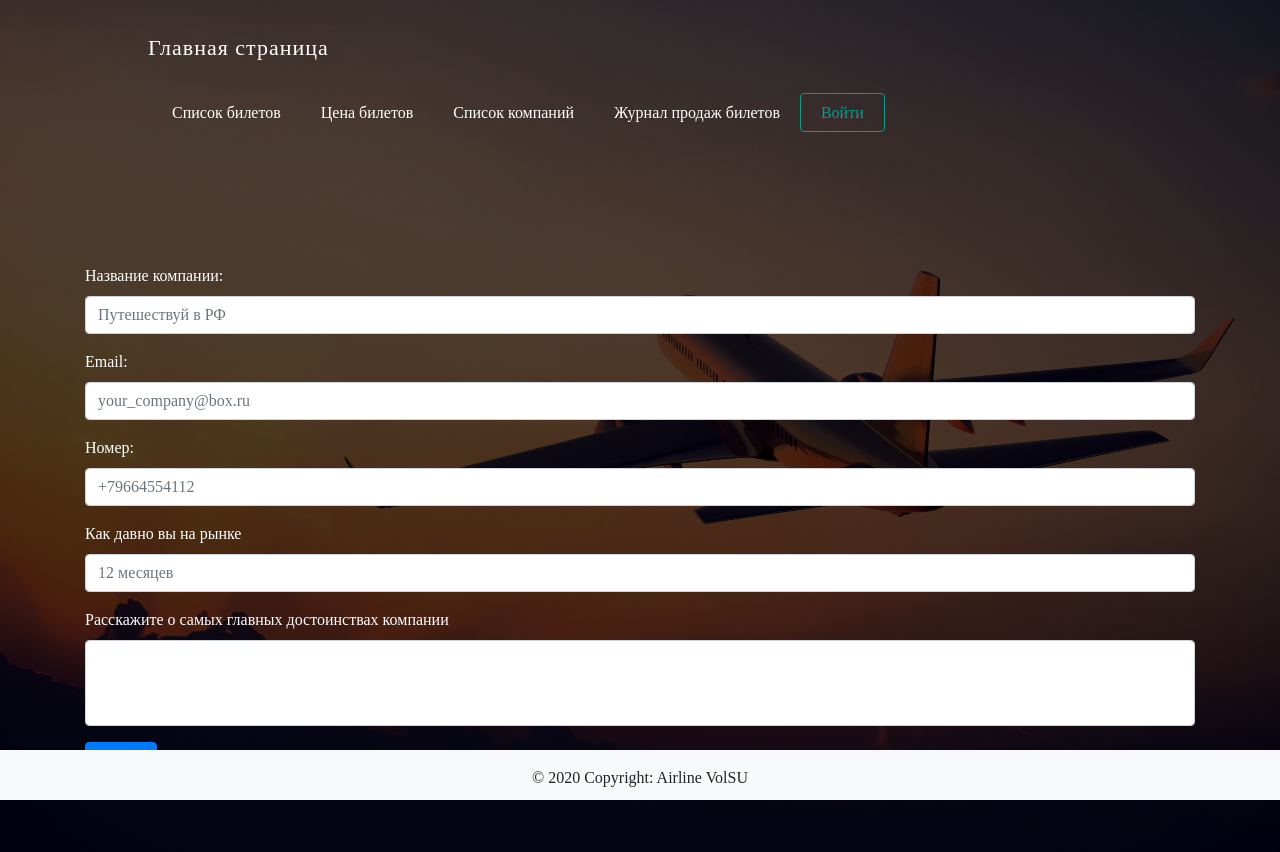
After one commit to airline-team/Airline, a PHP site: page /form_company.php in a window 1280 px wide. The commit adds this page. Run offline with PHP 8.4, Linux system fonts and the light colour scheme; some libraries are stand-ins or nearby versions.

Commit message:
Fixed design,add new file from CR,update airline.sql

```diff
--- /dev/null
+++ b/form_company.php
@@ -0,0 +1,45 @@
+<?php
+session_start();
+?>
+<!DOCTYPE html>
+<html lang="en">
+<head>
+    <title>Add company</title>
+    <?php include_once 'header.php'; ?>
+</head>
+<body>
+<div class="wrapper">
+    <?php include_once 'navbar.php'; ?>
+
+    <div class="container">
+        <form action="add_company.php" id="form_company" name="form_company" onsubmit="return validate()" method="POST">
+            <div class="form-group">
+                <label style="color: white">Название компании:</label>
+                <input type="text" id="company_name" name="company_name" class="form-control" placeholder="Путешествуй в РФ">
+            </div>
+            <div class="form-group">
+                <label style="color: white">Email:</label>
+                <input type="email" id="company_email" name="company_email" class="form-control" aria-describedby="emailHelp" placeholder="your_company@box.ru">
+            </div>
+            <div class="form-group">
+                <label style="color: white">Номер:</label>
+                <input type="tel" id="company_phone" name="company_phone" class="form-control" placeholder="+79664554112">
+            </div>
+            <div class="form-group">
+                <label style="color: white">Как давно вы на рынке</label>
+                <input type="text" id="company_age" name="company_age" class="form-control" placeholder="12 месяцев">
+            </div>
+            <div class="form-group">
+                <label style="color: white">Расскажите о самых главных достоинствах компании</label>
+                <textarea style="resize: none" id="company_info" name="company_info" class="form-control" rows="3"></textarea>
+            </div>
+            <button type="submit" id="submit" name="submit" class="btn btn-primary">Submit</button>
+        </form>
+    </div>
+    <br>
+    <br>
+    <br>
+    <?php include_once 'footer.php'; ?>
+    <script src="validation.js"></script>
+</body>
+</html>
--- a/list_tickets.php
+++ b/list_tickets.php
@@ -114,6 +114,12 @@ session_start();
                     </div>
                 </div>
             </div>
+            </div>
+        </div>
+        <br>
+        <br>
+    </div>
     <?php include_once 'footer.php'; ?>
+    </div>
 </body>
 </html>
--- a/navbar.php
+++ b/navbar.php
@@ -6,7 +6,7 @@
         <ul>
             <li><a href="list_tickets.php">Список билетов</a><li>
             <li><a href="price_tickets.php">Цена билетов</a><li>
-            <li><a href="#">Список компаний</a><li>
+            <li><a href="list_company.php">Список компаний</a><li>
             <li><a href="#">Журнал продаж билетов</a><li>
             <li><a href=<?php
                 if(empty($_SESSION['username']))echo "login.php";
--- a/personal_profile.php
+++ b/personal_profile.php
@@ -29,7 +29,7 @@ else {
 		<ul>
 			<li><a href="list_tickets.php">Список билетов</a><li>
 			<li><a href="price_tickets.php">Цена билетов</a><li>
-			<li><a href="#">Список компаний</a><li>
+			<li><a href="list_company.php">Список компаний</a><li>
 			<li><a href="#">Журнал продаж билетов</a><li>
 			<li><a href="exit.php">Выйти</a><li>
 		</ul>
--- a/style/style.css
+++ b/style/style.css
@@ -5,6 +5,7 @@ html, body{
 }
 .container
 {
+
 	margin-top:8%;
 }
 
@@ -119,8 +120,9 @@ ul li:nth-child(11) a {
 	padding: 18px 38px;
 	border: none;
 	font-size: 14px;
-	margin-top: 40px;
+	margin-top: 40 px;
 }
+
 .row {
 	color: #000;
 }
@@ -177,8 +179,7 @@ margin-bottom: 15px;
 
 }
 
-
-/* для формы  */
+// для формы
 
 
    .container
--- /dev/null
+++ b/validation.js
@@ -0,0 +1,35 @@
+function validate() {
+    let company_name = document.forms["form_company"]["company_name"].value;
+    let name_length = company_name.match(/[^\s]/g).length;
+    if (name_length < 3) {
+        alert("Название компании должно быть больше 2 символов");
+        return false;
+    }
+    let company_email = document.forms["form_company"]["company_email"].value;
+    let re_email = /^[\w-\.]+@[\w-]+\.[a-z]{2,4}$/i;
+    let valid_email = re_email.test(company_email);
+    if (!valid_email){
+        alert("Укажите правильно Email");
+        return false;
+    }
+    let company_phone = document.forms["form_company"]["company_phone"].value;
+    let re_phone = /^((8|\+7)[\- ]?)?(\(?\d{3,4}\)?[\- ]?)?[\d\- ]{5,10}$/;
+    let valid_phone = re_phone.test(company_phone);
+    if (!valid_phone){
+        alert("Укажите правильно номер телефона");
+        return false;
+    }
+
+    let company_age = document.forms["form_company"]["company_age"].value;
+    let age_length = company_age.match(/[^\s]/g).length;
+    if (age_length < 4) {
+        alert("Укажите возраст в приведенном формате");
+        return false;
+    }
+    let company_info = document.forms["form_company"]["company_info"].value;
+    let info_length = company_info.match(/[^\s]/g).length;
+    if (info_length < 5 || info_length > 100) {
+        alert("Поле информации: минимальное количество символов,не считая пробела, 5, максимальное 100");
+        return false;
+    }
+}
```
Also changed, not shown: add_company.php (added, +37 -0 lines), airline.sql (+29 -1 lines), list_company.php (added, +61 -0 lines), login.php (indentation only). Lines whose indentation alone changed are shown as unchanged.
